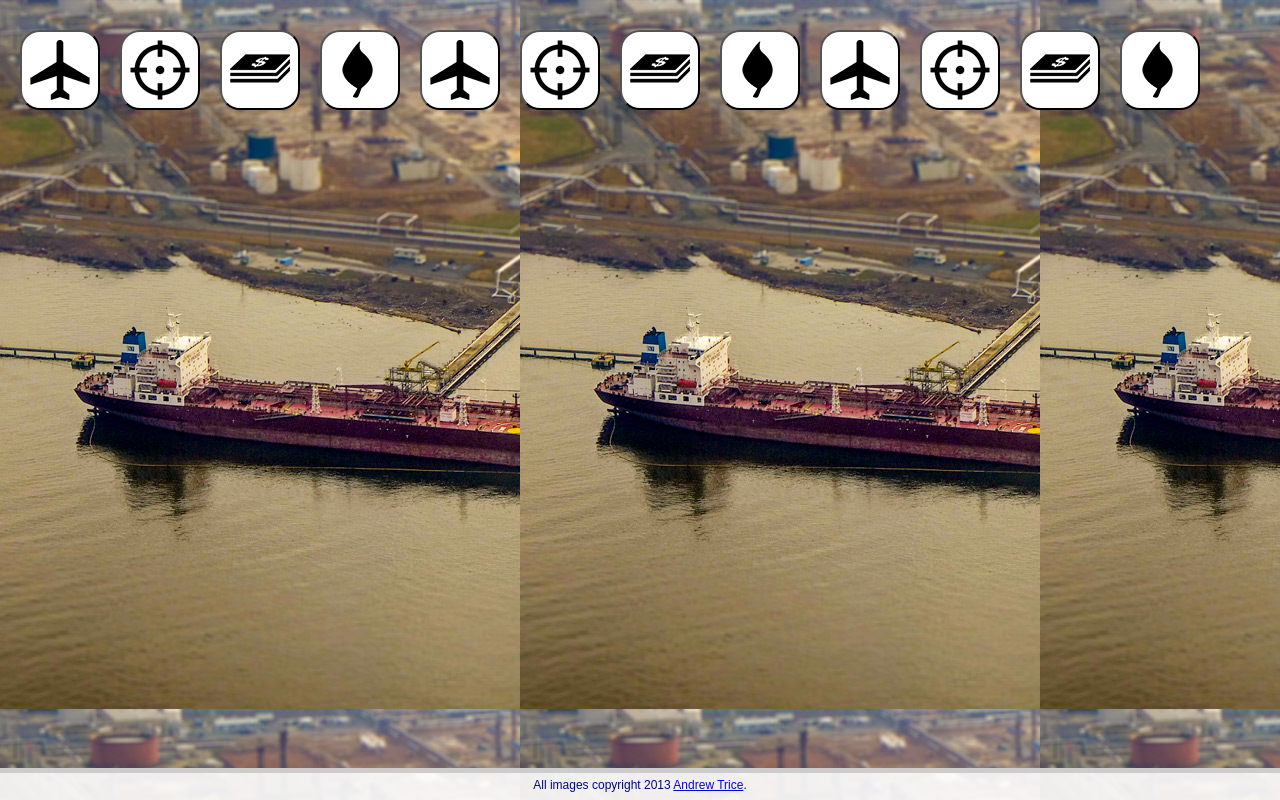
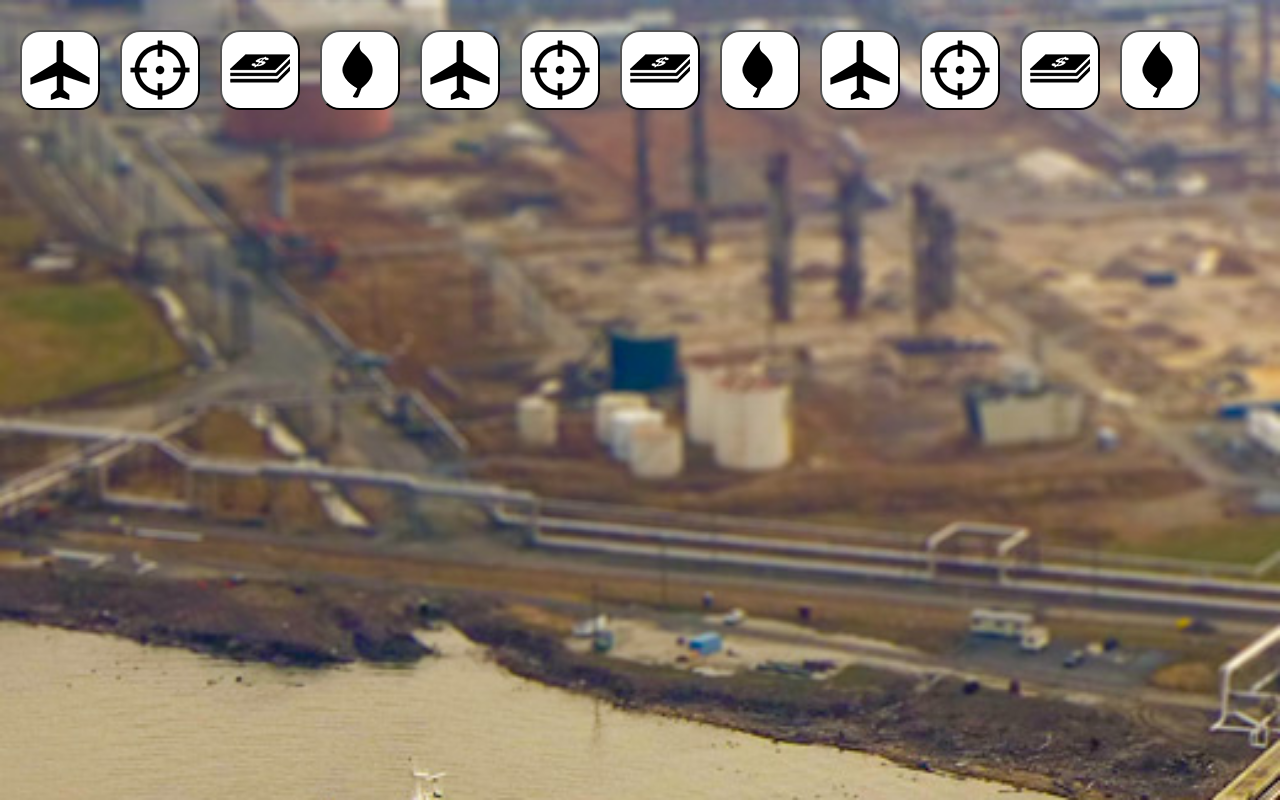
Before and after one commit to adapptalo/instantH, a plain HTML site: page index.html in a window 1280 px wide. Drawn offline with Linux system fonts and the light colour scheme.

Commit message:
music app

```diff
--- a/assets/styles.css
+++ b/assets/styles.css
@@ -1,6 +1,7 @@
 body {
     background-image:url('background.jpg');
     background-position: -100px -100px;
+    background-size: cover;
     margin:0px;
     padding:0px;
     font-family:sans-serif;
--- a/index.html
+++ b/index.html
@@ -57,9 +57,5 @@
             </div>
 
         </div>
-
-        <div class="footer">
-            All images copyright 2013 <a href="http://tricedesigns.com/" target="_blank">Andrew Trice</a>.
-        </div>
     </body>
 </html>
```
